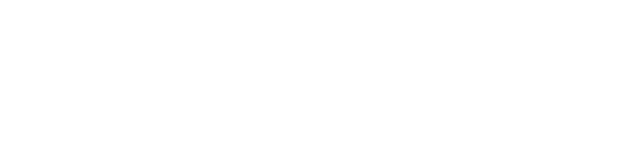
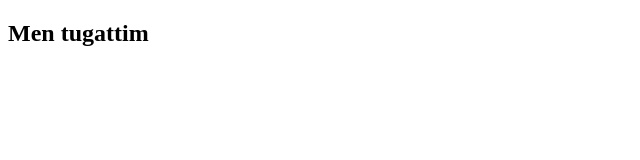
Before and after one commit to oogvay1/Branch, a plain HTML site: page index.html in a window 1280 px wide. Shown: the whole page, without its empty margins (0-640 px from the left). Drawn offline with Linux system fonts and the light colour scheme.

Commit message:
Tuggatim

```diff
--- a/index.html
+++ b/index.html
@@ -10,7 +10,7 @@
 <body>
 
     <section>
-        <!-- Azimbek -->
+        <h1>Men tugattim</h1>
     </section>
 
     <section>
```
